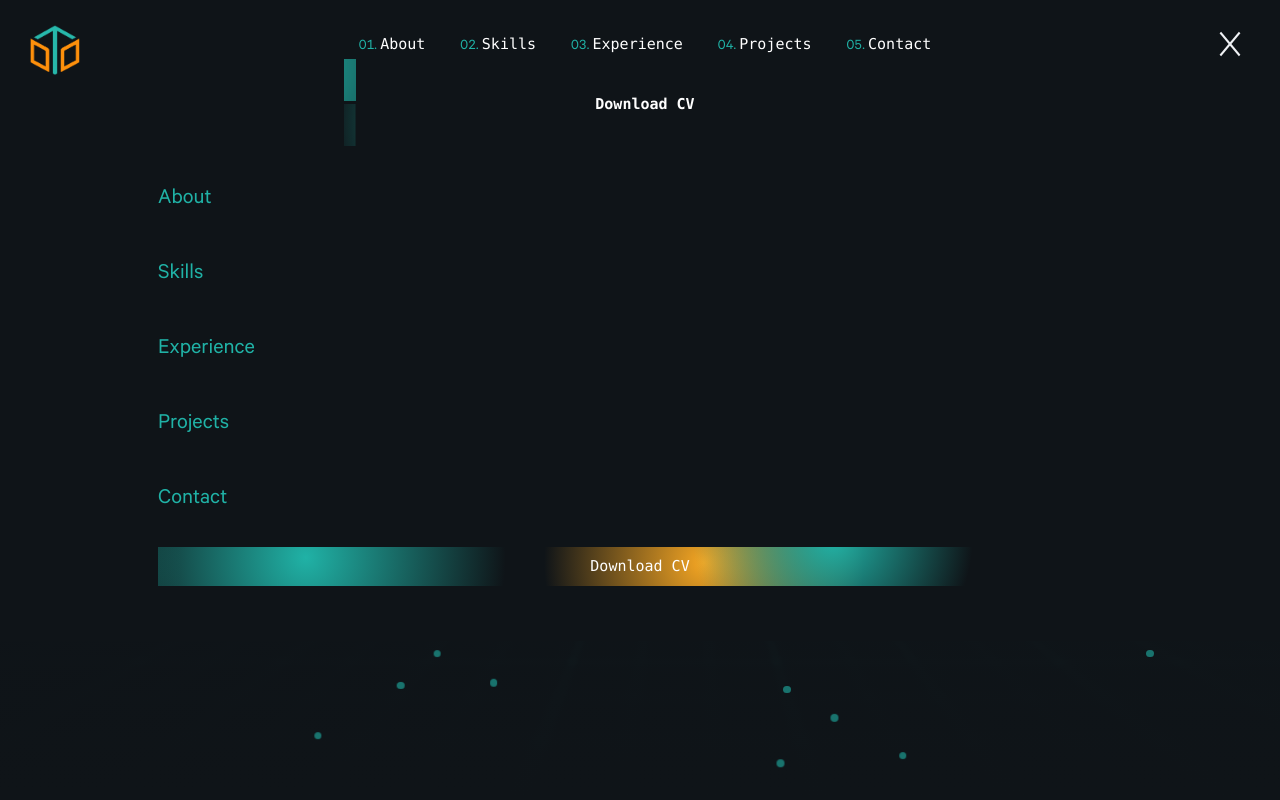
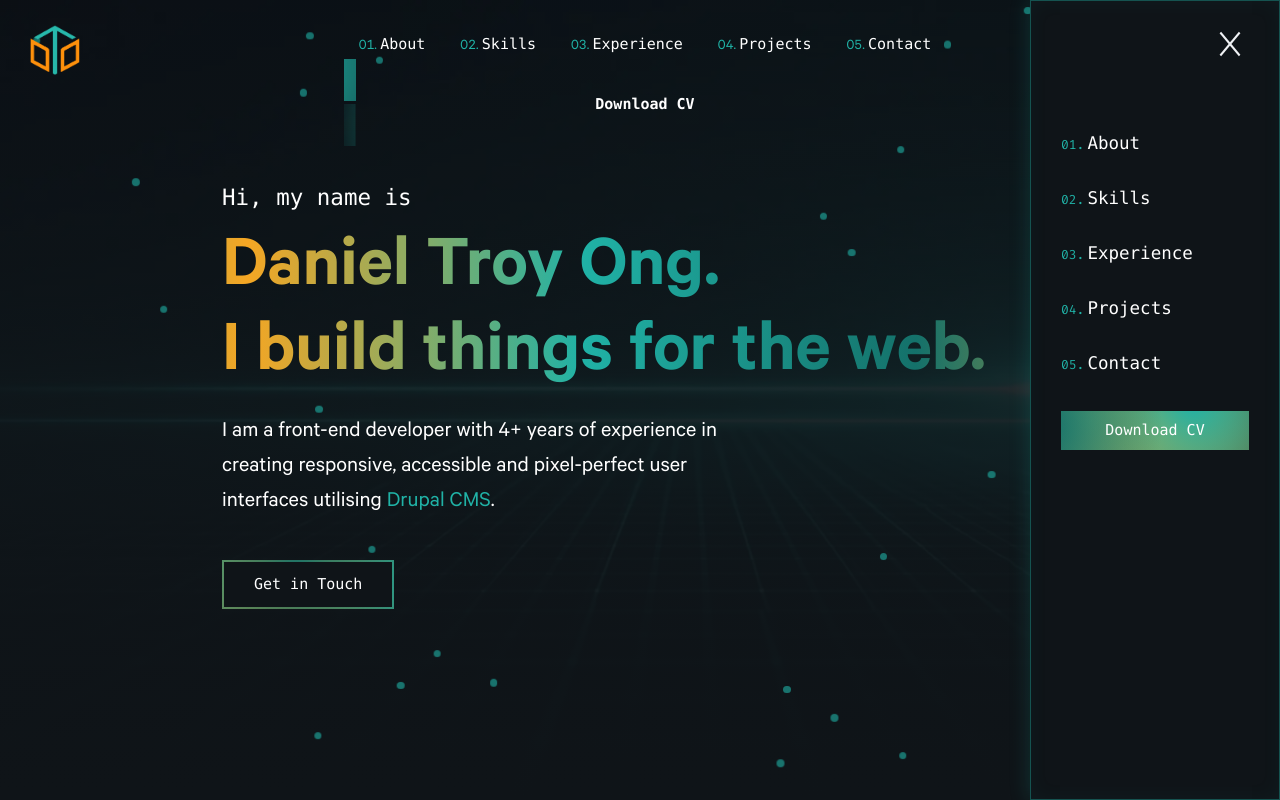
Before and after one commit to danieltroy092/portfolio, a React (Vite) app: page / in a window 1280 px wide. Both pictures are taken after a click on the button "toggle button for menu". Shown: the top 800 px of the page. Built offline with nearby package versions, Linux system fonts and the light colour scheme.

Commit message:
add navigation drawer on desktop

```diff
--- a/src/index.css
+++ b/src/index.css
@@ -176,6 +176,12 @@
     transition: transform 200ms ease-in;
   }
 
+  .toggle:focus-visible .toggle-icon,
+  .toggle:focus-visible .toggle-icon::before,
+  .toggle:focus-visible .toggle-icon::after {
+    background-color: var(--color-background);
+  }
+
   .toggle-icon::before {
     display: block;
     content: "";
@@ -197,7 +203,8 @@
   }
 
   .toggle-icon.clicked,
-  .toggle:hover .toggle-icon.clicked {
+  .toggle:hover .toggle-icon.clicked,
+  .toggle:focus-visible .toggle-icon.clicked {
     background-color: transparent;
   }
 
@@ -209,6 +216,33 @@
   .toggle-icon.clicked::after {
     transform: translate(0, -12px) rotate(-50deg);
     transition: transform 200ms ease-out;
+  }
+
+  .toggle-menu {
+    position: fixed;
+    top: 0;
+    right: 0;
+    width: 100%;
+    max-width: 250px;
+    height: 100%;
+    padding-top: 100px;
+    overflow-x: hidden;
+  }
+
+  .toggle-menu-list {
+    counter-reset: listStyle;
+  }
+
+  .toggle-list-item {
+    counter-increment: listStyle;
+  }
+
+  .toggle-list-item::before {
+    margin-right: 3px;
+    font-family: "Fira Code";
+    font-size: 0.65rem;
+    color: var(--color-primary);
+    content: counter(listStyle, decimal-leading-zero) ".";
   }
 
   .button {
@@ -590,6 +624,15 @@
     }
   }
 
+  @keyframes slide-out {
+    0% {
+      width: 0;
+    }
+    100% {
+      width: 250px;
+    }
+  }
+
   @keyframes gradient-movement {
     30% {
       --rg-1-x: 70%;
--- a/src/layout/Navbar.jsx
+++ b/src/layout/Navbar.jsx
@@ -46,9 +46,7 @@ export const Navbar = () => {
   };
 
   return (
-    <header
-      className={`fixed top-0 left-0 right-0 py-5 z-50 ${isMobileMenuOpen ? "bg-background" : "bg-transparent"}`}
-    >
+    <header className={`fixed top-0 left-0 right-0 py-5 z-50`}>
       <nav className="mx-auto px-6 flex justify-between">
         <a href="/" className="outline-none">
           <img
@@ -95,7 +93,7 @@ export const Navbar = () => {
 
         {/* Mobile Menu Button */}
         <button
-          className={`toggle relative flex p-1 text-foreground cursor-pointer w-8 h-8 block ${showToggle ? "" : "lg:hidden"}`}
+          className={`toggle relative flex p-1 text-foreground cursor-pointer w-8 h-8 z-50 block ${showToggle ? "" : "lg:hidden"} focus-visible:bg-highlight outline-none`}
           onClick={updateMenu}
           aria-label="toggle button for menu"
         >
@@ -108,18 +106,21 @@ export const Navbar = () => {
       {/* Mobile Menu */}
 
       {isMobileMenuOpen && (
-        <div className="bg-background animate-fade-in">
-          <div className="container mx-auto px-6 py-6 flex flex-col gap-4">
+        <div className="toggle-menu bg-background border border-primary/40 glow-border">
+          <div className="container p-6">
+            <ul className="toggle-menu-list flex flex-col gap-5">
               {navLinks.map((link, idx) => (
+                <li className="toggle-list-item" key={idx}>
                   <a
                     href={link.href}
-                key={idx}
-                className="link text-lg active:text-primary py-2"
+                    className="text-lg  py-2 font-mono text-sm hover:text-highlight focus-visible:bg-highlight focus-visible:text-background outline-none"
                   >
                     {link.label}
                   </a>
+                </li>
               ))}
-            <ButtonLink href={myCV} size="sm">
+            </ul>
+            <ButtonLink className="block mt-6" href={myCV} size="sm">
               Download CV
             </ButtonLink>
           </div>
```
Lines whose indentation alone changed are shown as unchanged.
